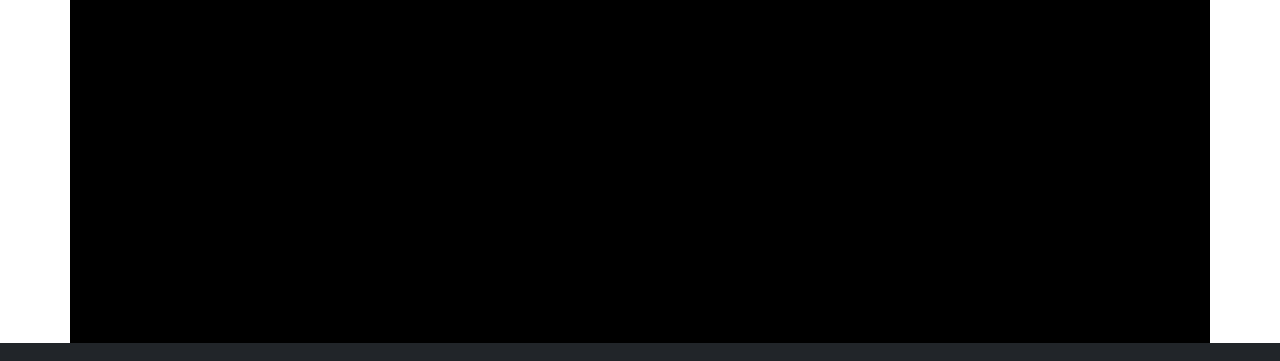
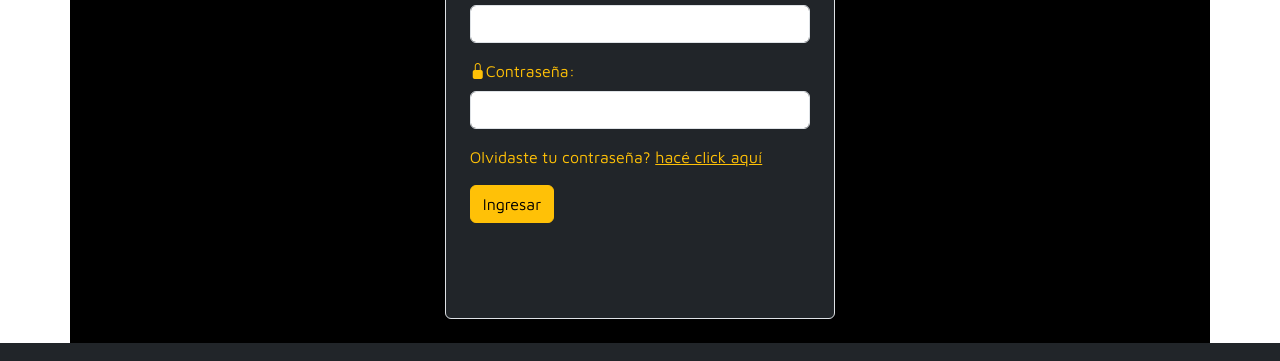
Before and after one commit to mariju92/proyecto-final-modulo-2, a plain HTML site: page pages/login.html in a window 1280 px wide. Shown: the part 248-609 px from the top of the page. Drawn offline with nearby package versions, Linux system fonts and the light colour scheme; files whose address does not match are found by name.

Commit message:
formulario de login completo, falta crear modal y darle estilo al fondo

```diff
--- a/pages/login.html
+++ b/pages/login.html
@@ -47,8 +47,23 @@
       </div>
     </nav>
   </header>
-  <main class="container">
+  <main class="container d-flex justify-content-center">
+    <div class="row d-flex justify-content-center ">
 
+        <form class="m-4 border p-4 rounded bg-dark text-warning col-12">
+            <h3 class="text-center fw-bold fs-2">Ingresar</h3>
+            <div class="mb-3">
+              <label for="exampleInputEmail1" class="form-label"><i class="bi bi-person-fill"></i>Usuario:</label>
+              <input type="text" class="form-control" >
+            </div>
+            <div class="mb-3">
+              <label for="exampleInputPassword1" class="form-label"><i class="bi bi-lock-fill"></i>Contraseña:</label>
+              <input type="password" class="form-control" >
+            </div>
+            <p>Olvidaste tu contraseña? <a href="" class="text-warning">hacé click aquí</a></p>
+            <button type="submit" class="btn btn-warning">Ingresar</button>
+          </form>
+    </div>
 
 
   </main>
```
